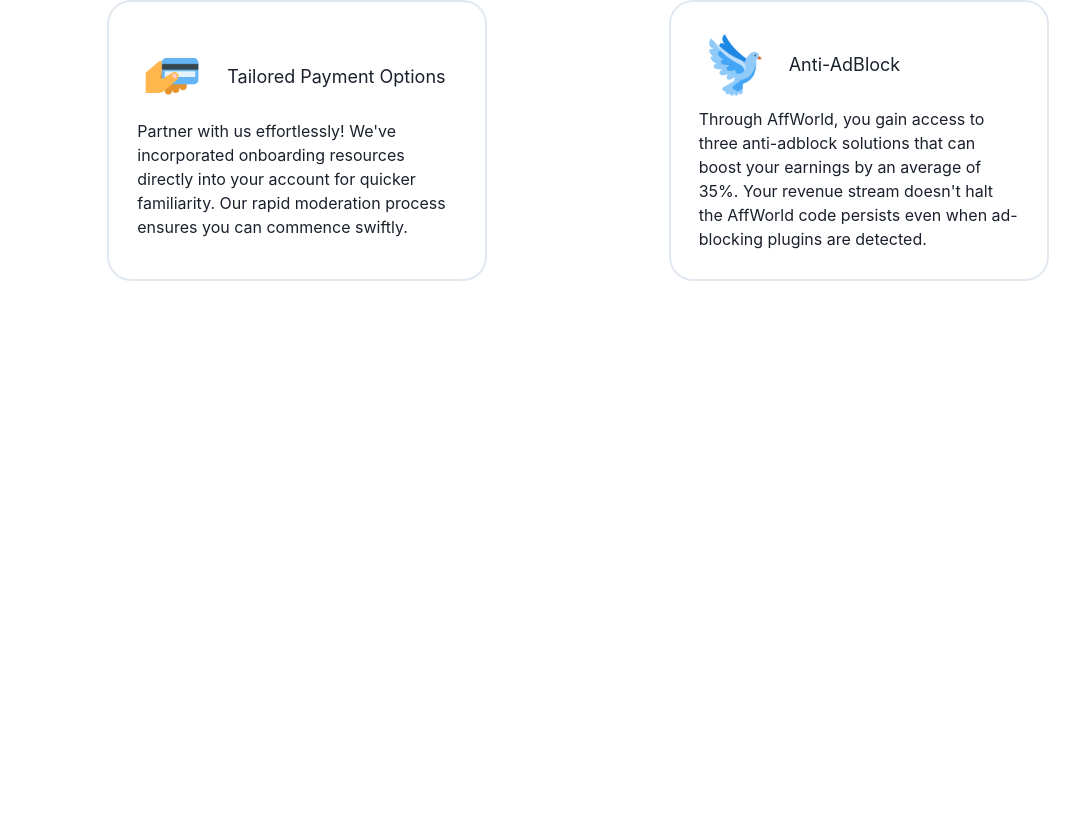
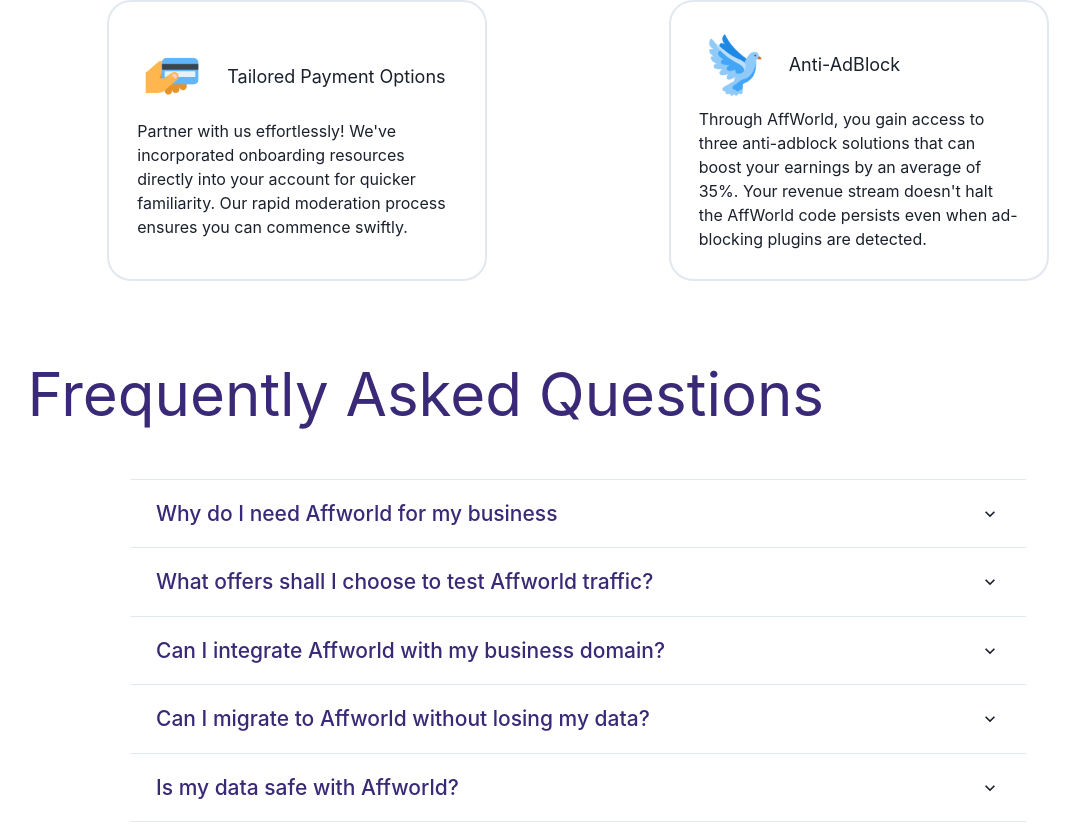
Before and after one commit to Abhinav-2004/Affworld-Dashboard, a React (Create React App) app in the folder dashboard/: page / in a window 1280 px wide. Shown: the part 4195-5033 px from the top of the page, without its empty margins (62-1142 px from the left). Before the commit the page ends 4533 px from the top, so only its background shows below. Built offline with nearby package versions, Linux system fonts and the light colour scheme.

Commit message:
complete web veiw ready

```diff
--- a/dashboard/src/App.js
+++ b/dashboard/src/App.js
@@ -6,6 +6,7 @@
 import FourthSection from './Components/FourthSection/FourthSection'
 import FifthSection from './Components/FifthSection/FifthSection'
 import SixthSection from './Components/SixthSection/SixthSection'
+import SeventhSection from './Components/SeventhSection/SeventhSection'
 const App = () => {
   return (
     <>
@@ -15,6 +16,7 @@
     <FourthSection/>
     <FifthSection/>
     <SixthSection/>
+    <SeventhSection/>
     </>
   )
 }
--- /dev/null
+++ b/dashboard/src/Components/SeventhSection/SeventhSection.js
@@ -0,0 +1,111 @@
+import React from "react";
+import {
+  Accordion,
+  AccordionItem,
+  AccordionButton,
+  AccordionPanel,
+  AccordionIcon,
+  Box,
+} from "@chakra-ui/react";
+const SeventhSection = () => {
+  return (
+    <div className="flex justify-center items-center flex-col  m-[5%] p-[2%]">
+      <div className="text-6xl flex w-[100%] text-left text-[#392976] font-semimedium">
+        Frequently Asked Questions
+      </div>
+      <div className="flex justify-center items-center w-[100%] mt-[5%]">
+        <Accordion>
+          <AccordionItem sx={{width:"70vw", padding:'10px'}}
+          >
+            <h2>
+              <AccordionButton>
+                <Box as="span" flex="1" textAlign="left" sx={{color:'#392976', fontWeight:'medium', fontSize:'21px'}}>
+                Why do I need Affworld for my business
+                </Box>
+                <AccordionIcon />
+              </AccordionButton>
+            </h2>
+            <AccordionPanel pb={4}>
+              Lorem ipsum dolor sit amet, consectetur adipiscing elit, sed do
+              eiusmod tempor incididunt ut labore et dolore magna aliqua. Ut
+              enim ad minim veniam, quis nostrud exercitation ullamco laboris
+              nisi ut aliquip ex ea commodo consequat.
+            </AccordionPanel>
+          </AccordionItem>
+
+          <AccordionItem sx={{width:"70vw", padding:'10px'}}>
+            <h2>
+              <AccordionButton>
+                <Box as="span" flex="1" textAlign="left" sx={{color:'#392976', fontWeight:'medium', fontSize:'21px'}}>
+                What offers shall I choose to test Affworld traffic?
+                </Box>
+                <AccordionIcon />
+              </AccordionButton>
+            </h2>
+            <AccordionPanel pb={4}>
+              Lorem ipsum dolor sit amet, consectetur adipiscing elit, sed do
+              eiusmod tempor incididunt ut labore et dolore magna aliqua. Ut
+              enim ad minim veniam, quis nostrud exercitation ullamco laboris
+              nisi ut aliquip ex ea commodo consequat.
+            </AccordionPanel>
+          </AccordionItem>
+
+          <AccordionItem sx={{width:"70vw", padding:'10px'}}>
+            <h2>
+              <AccordionButton>
+                <Box as="span" flex="1" textAlign="left" sx={{color:'#392976', fontWeight:'medium', fontSize:'21px'}}>
+                Can I integrate Affworld with my business domain?
+                </Box>
+                <AccordionIcon />
+              </AccordionButton>
+            </h2>
+            <AccordionPanel pb={4}>
+              Lorem ipsum dolor sit amet, consectetur adipiscing elit, sed do
+              eiusmod tempor incididunt ut labore et dolore magna aliqua. Ut
+              enim ad minim veniam, quis nostrud exercitation ullamco laboris
+              nisi ut aliquip ex ea commodo consequat.
+            </AccordionPanel>
+          </AccordionItem>
+
+          <AccordionItem sx={{width:"70vw", padding:'10px'}}>
+            <h2>
+              <AccordionButton>
+                <Box as="span" flex="1" textAlign="left" sx={{color:'#392976', fontWeight:'medium', fontSize:'21px'}}>
+                Can I migrate to Affworld without losing my data?
+                </Box>
+                <AccordionIcon />
+              </AccordionButton>
+            </h2>
+            <AccordionPanel pb={4}>
+              Lorem ipsum dolor sit amet, consectetur adipiscing elit, sed do
+              eiusmod tempor incididunt ut labore et dolore magna aliqua. Ut
+              enim ad minim veniam, quis nostrud exercitation ullamco laboris
+              nisi ut aliquip ex ea commodo consequat.
+            </AccordionPanel>
+          </AccordionItem>
+
+          <AccordionItem sx={{width:"70vw", padding:'10px'}}>
+            <h2>
+              <AccordionButton>
+                <Box as="span" flex="1" textAlign="left" sx={{color:'#392976', fontWeight:'medium', fontSize:'21px'}}>
+                Is my data safe with Affworld?
+                </Box>
+                <AccordionIcon />
+              </AccordionButton>
+            </h2>
+            <AccordionPanel pb={4}>
+              Lorem ipsum dolor sit amet, consectetur adipiscing elit, sed do
+              eiusmod tempor incididunt ut labore et dolore magna aliqua. Ut
+              enim ad minim veniam, quis nostrud exercitation ullamco laboris
+              nisi ut aliquip ex ea commodo consequat.
+            </AccordionPanel>
+          </AccordionItem>
+
+
+        </Accordion>
+      </div>
+    </div>
+  );
+};
+
+export default SeventhSection;
```
